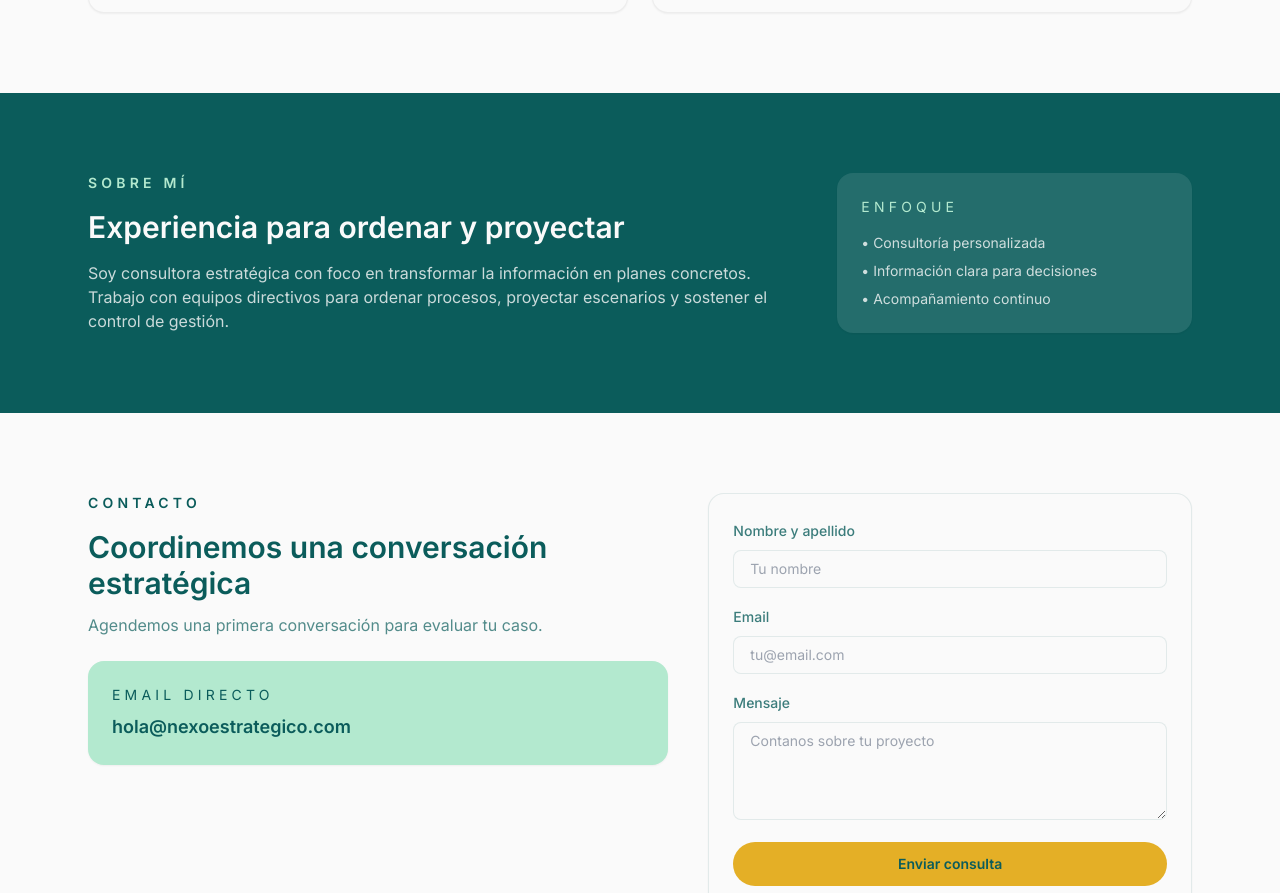
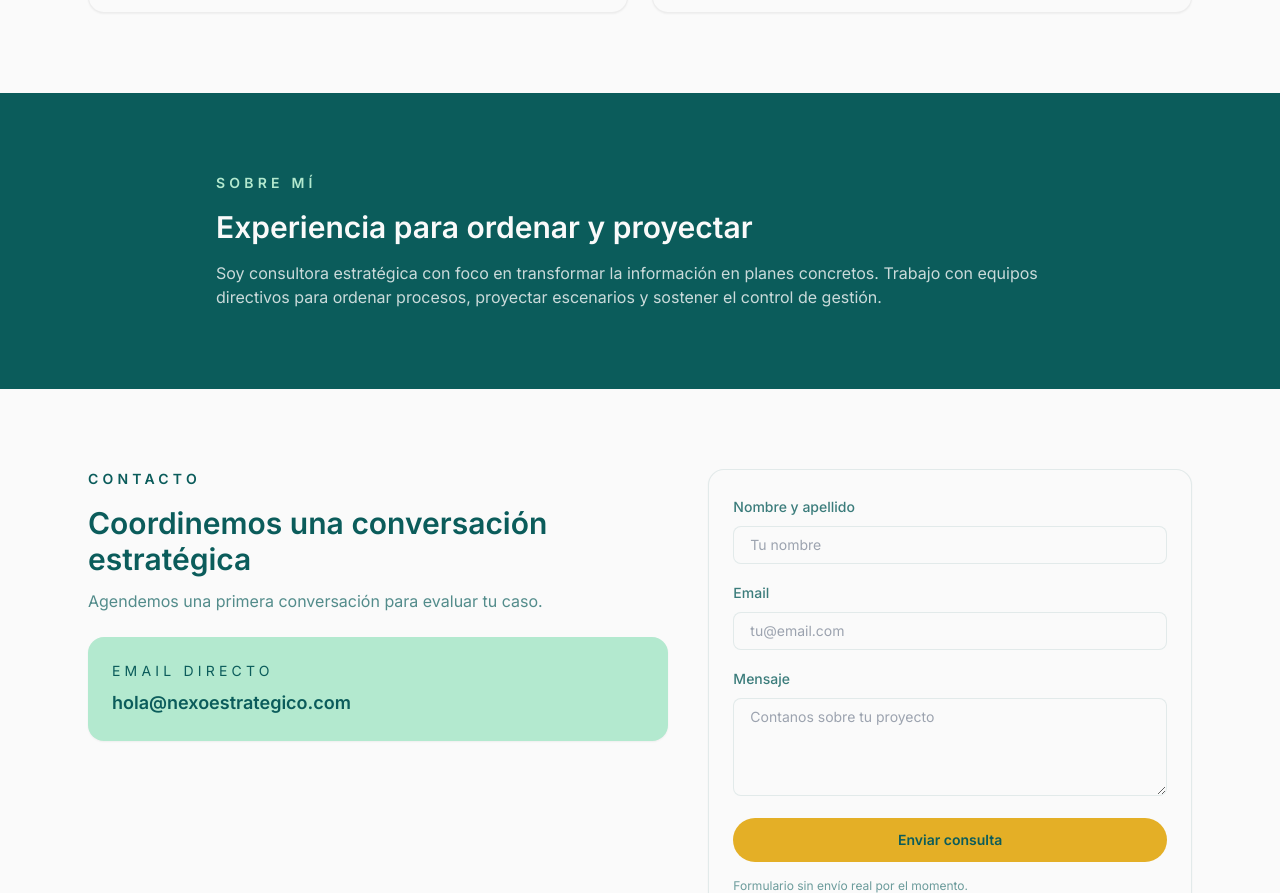
Before and after one commit to medinabenjamin/landing_page_test, a Next.js app: page / in a window 1280 px wide. Shown: the part 4632-5525 px from the top of the page. Built offline with nearby package versions, Linux system fonts and the light colour scheme.

Commit message:
Remove enfoque card from about section

```diff
--- a/src/components/About.tsx
+++ b/src/components/About.tsx
@@ -9,7 +9,7 @@ export default function About() {
       className="scroll-mt-24 bg-brand text-base"
     >
       <Reveal
-        className="mx-auto grid max-w-6xl gap-10 px-6 py-20 md:grid-cols-[2fr,1fr]"
+        className="mx-auto flex max-w-4xl flex-col gap-6 px-6 py-20"
         sectionId="sobre-mi"
       >
         <div>
@@ -21,16 +21,6 @@ export default function About() {
           </h2>
           <p className="mt-4 text-base/80">{siteConfig.about}</p>
         </div>
-        <div className="rounded-2xl bg-base/10 p-6 shadow-sm transition duration-300 ease-out hover:-translate-y-1 hover:bg-base/15">
-          <p className="text-sm uppercase tracking-[0.3em] text-support">
-            Enfoque
-          </p>
-          <ul className="mt-4 space-y-2 text-sm text-base/80">
-            <li>• Consultoría personalizada</li>
-            <li>• Información clara para decisiones</li>
-            <li>• Acompañamiento continuo</li>
-          </ul>
-        </div>
       </Reveal>
     </section>
   );
```
